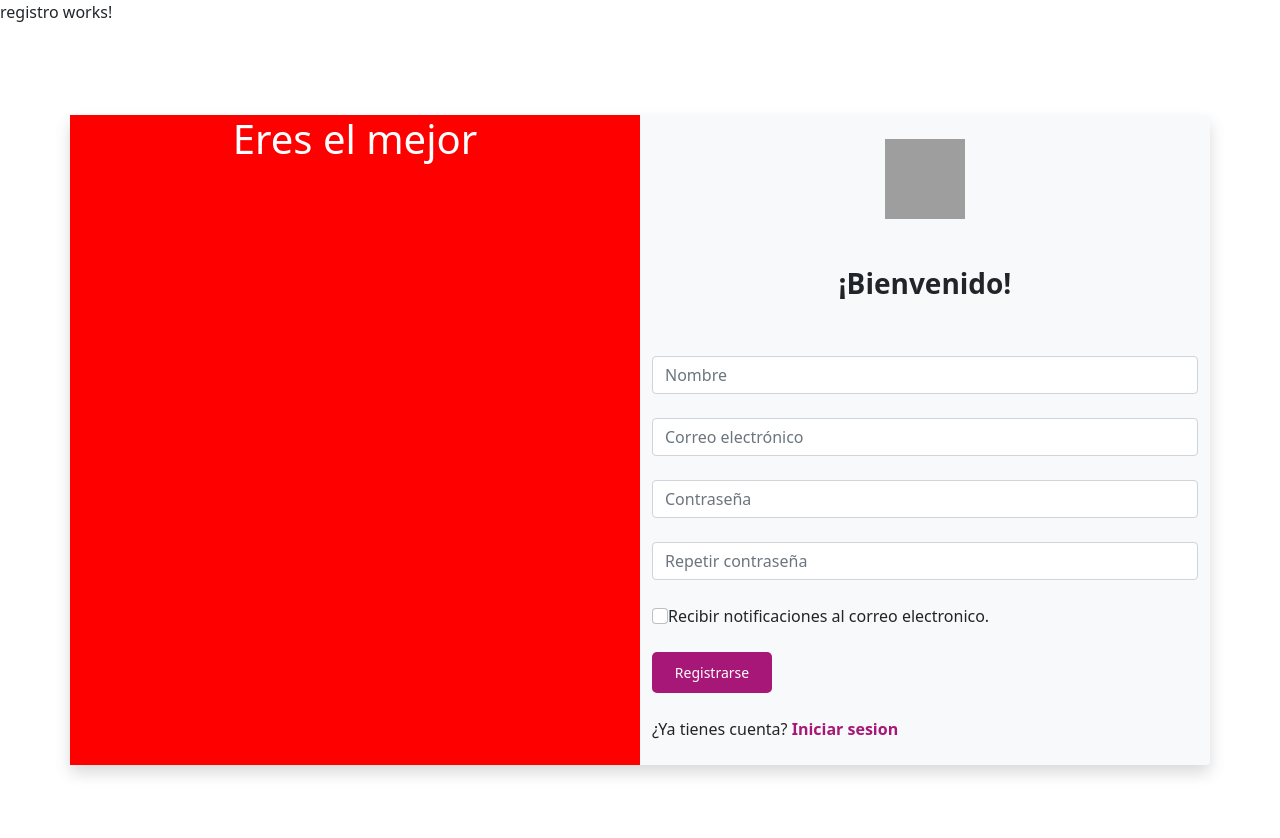
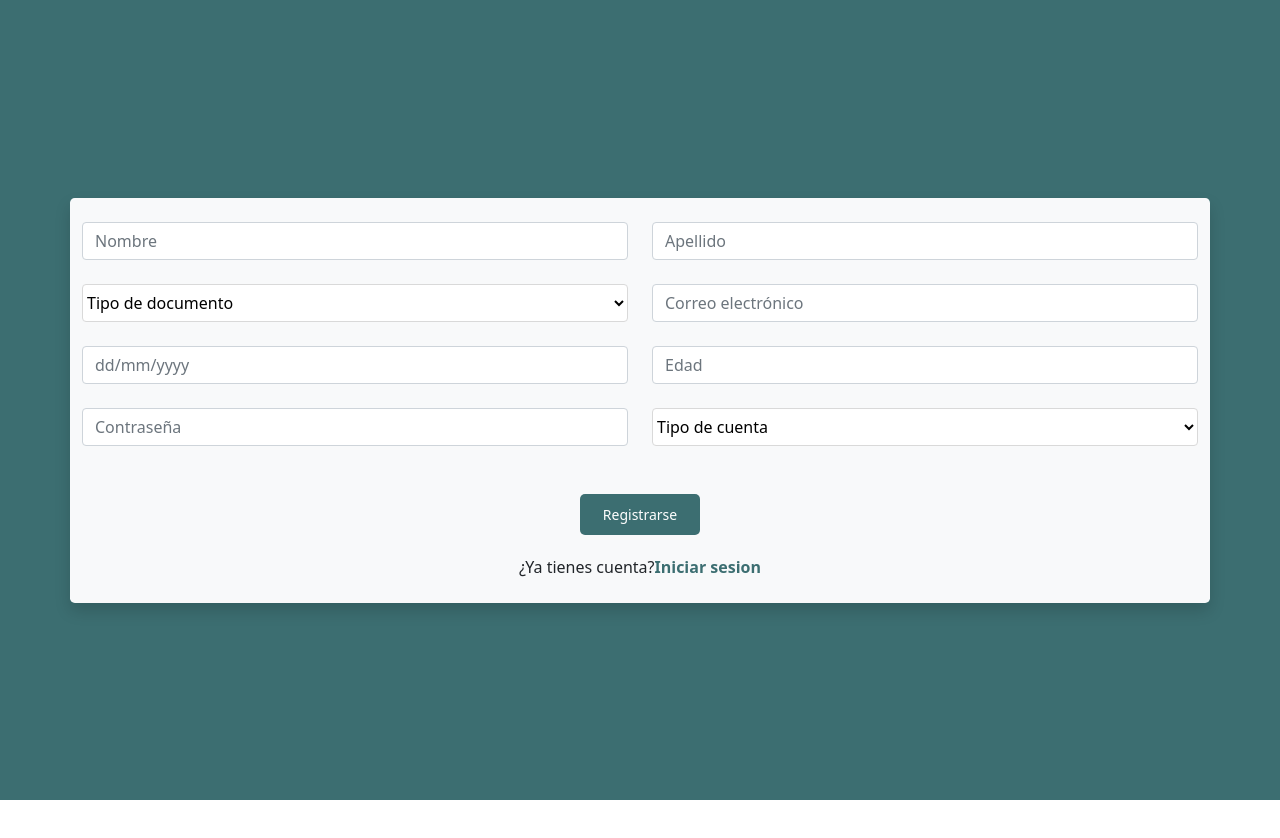
Before and after one commit to camaviga11/OinkApp, an Angular app in the folder FrontOinkApp/: page /registro in a window 1280 px wide. After the commit the page ends 800 px from the top, so only its background shows below. Built offline with nearby package versions, Linux system fonts and the light colour scheme; grey boxes are pictures that could not be loaded.

Commit message:
Terminado ele stilo y la estructura de l fotmulario de registro

```diff
--- a/FrontOinkApp/src/app/registro/registro.component.css
+++ b/FrontOinkApp/src/app/registro/registro.component.css
@@ -1,53 +1,51 @@
-/*General*/
-
-footer h4{
-	color: #a71777;
+/*Paleta de colores, no existe esta clase solo se usa para guardal los colores*/
+.paleta{
+	color:#353535;
+	color:#3C6E71;
+	color:#FFFFFF;
+	color:#D9D9D9;
+	color:#284B63;
+	color:#C4C4C4;
+	color:#E63946;
 }
-/*Mnsajes*/
-.fondo-form{
-    background-color: red;
-    /*background-image: url(../img/fondo-form.jpg);*/
-    background-position: center;
-    background-size: cover;
+.fondo{
+	background-color: #3C6E71;
+	height: 100vh;
+	display: flex;
+	flex-direction: row;
+	flex-wrap: wrap;
+	justify-content: center;
+	align-items: center;
 }
-.logo{
-    width: 80px;
-    height: 80px;
+.limon{
+	width: 50%;
+	margin-left: auto;
+	margin-right: auto;
 }
+/*Link para redireccionar*/
 a:link, a:visited, a:active{
-    color: #a71777;
+    color: #3C6E71;
     text-decoration: none;
 }
 a:hover{
-    text-shadow: 1px 1px 10px #360727;
+	color:#3C6E71;
+    text-shadow: 1px 1px 10px #284B63;
 }
-body{
-    background: white;
-    background: linear-gradient( to right, #360727,#a71777)
-}
+/*Inputs*/
 .contact-form input:focus {
 	box-shadow: none;
-	border: 1px solid #eee;
+	border: 2px solid #3C6E71;
 }
-
-.contact-form textarea {
-	font-size: 14px;
+select{
+	background-color: white;
+	border: 1px solid #D9D9D9;
+	border-radius: 4px;
+	height: 38px;
 	width: 100%;
-	min-width: 100%;
-	min-height: 120px;
-	height: 120px;
-	max-height: 180px;
-	border: 1px solid #eee;
-	border-radius: 0px;
-	margin-bottom: 30px;
 }
-
-.contact-form textarea:focus {
-	box-shadow: none;
-	border: 1px solid #eee;
-}
+/*Boton*/
 .contact-form button.filled-button {
-	background-color: #a71777;
+	background-color: #3C6E71;
 	color: #fff;
 	font-size: 14px;
 	text-transform: capitalize;
@@ -62,3 +60,51 @@ body{
 	cursor: pointer;
     width: 120px;
 }
+.fondo-form{
+    background-color: #284B63;
+    /*background-image: url(../img/fondo-form.jpg);*/
+    background-position: center;
+    background-size: cover;
+}
+
+
+/*
+footer h4{
+	color: #a71777;
+}*/
+/*Mnsajes*/
+/*Parte Izquierda*/
+
+
+/*
+.logo{
+    width: 80px;
+    height: 80px;
+}*/
+
+
+/*
+body{
+    background: white;
+    background: linear-gradient( to right, #360727,#a71777)
+}
+*/
+/*
+
+.contact-form textarea {
+	font-size: 100px;
+	width: 100%;
+	min-width: 100%;
+	min-height: 120px;
+	height: 120px;
+	max-height: 180px;
+	border: 1px solid #eee;
+	border-radius: 0px;
+	margin-bottom: 30px;
+}
+
+.contact-form textarea:focus {
+	box-shadow: none;
+	border: 5px solid blueviolet;
+}
+*/
--- a/FrontOinkApp/src/app/registro/registro.component.html
+++ b/FrontOinkApp/src/app/registro/registro.component.html
@@ -1,66 +1,84 @@
-<p>registro works!</p>
-<div class="fondo d-flex align-items-center justify-content-center vh-100 ">
-    <main class="container rounded shadow bg-light">
-        <div class="row">
-            <!--Lateral izquierda -->
-            <div class="col-md-6 fondo-form">
-                <h1 class="text-white text-center">Eres el mejor</h1>
-            </div>
-            <!--Lateral izquierda end-->
-            <!--Formulario login-->
-            <div class="col-md-6">
-                <div class="text-center pt-4">
-                    <img class="logo" src="../icons/controlador.png" alt="Logo formulario">
-                </div>
-                <h3 class="fw-bold text-center py-5">¡Bienvenido!</h3>
+<div class="fondo d-flex align-items-center justify-content-center vh-100 fondo">
+    <div class="col bg-light container shadow rounded-3">
         <div class="contact-form">
-                    <form id="contact" action="../control/registro.php" method="POST">
-                        <div class="row">
+            <form id="contact">
+                <div class="row mt-4">
+                    <!--Parte Izquierda-->
+                    <div class="col-sm-6">
                         <div class="mb-4">
                             <fieldset>
-                                    <input name="nombre" type="text" class="form-control" id="name"
-                                        placeholder="Nombre" required="">
+                                <input name="nombre" type="text" class="form-control" id="id_nombre" placeholder="Nombre"
+                                    required="" />
                             </fieldset>
                         </div>
                         <div class="mb-4">
+                            <select>
+                                <option selected>Tipo de documento</option>
+                                <option value="1">cedula de ciudadania</option>
+                                <option value="2">Targeta de identidad</option>
+                            </select>
+                        </div>
+                        <div class="mb-4">
                             <fieldset>
-                                    <input name="correo" type="email" class="form-control" id="email"
-                                        placeholder="Correo electrónico" required="">
+                                <input name="fecha" type="text" class="form-control" id="id_fecha"
+                                    placeholder="dd/mm/yyyy" required="" />
                             </fieldset>
                         </div>
                         <div class="mb-4">
                             <fieldset>
                                 <input name="contrasena" type="password" class="form-control" id="subject"
-                                        placeholder="Contraseña" required="">
+                                    placeholder="Contraseña" required="" />
+                            </fieldset>
+                        </div>
+                    </div>
+                    <!--Parte Izquierda end-->
+                    <!--Parte Derecha-->
+                    <div class="col-sm-6">
+                        <div class="mb-4">
+                            <fieldset>
+                                <input name="apellido" type="text" class="form-control" id="id_apellido" placeholder="Apellido"
+                                    required="" />
                             </fieldset>
                         </div>
                         <div class="mb-4">
                             <fieldset>
-                                    <input name="repetirContrasena" type="password" class="form-control"
-                                        id="subject" placeholder="Repetir contraseña" required="">
+                                <input name="documento" type="number" class="form-control" id="id_documento"
+                                    placeholder="Correo electrónico" required="" />
                             </fieldset>
                         </div>
                         <div class="mb-4">
-                                <input class="form-check-input" type="checkbox" name="suscrito" value="1">
-                                <label class="form-check-label" for="suscrito"> Recibir notificaciones al correo
-                                    electronico.</label>
-                            </div>
-                            <div class="mb-1">
                             <fieldset>
-                                    <button type="submit" id="form-submit"
-                                        class="filled-button">Registrarse</button>
+                                <input name="edad" type="number" class="form-control" id="id_edad"
+                                    placeholder="Edad" required="" />
                             </fieldset>
                         </div>
                         <div class="mb-4">
-                                <span>¿Ya tienes cuenta? <a href="login.html"><b>Iniciar sesion</b></a></span>
+                            <select>
+                                <option selected>Tipo de cuenta</option>
+                                <option value="1">Cuenta ahorros</option>
+                                <option value="2">Cuenta corriente</option>
+                            </select>
                         </div>
 
 
+
+                    </div>
+                    <!--Parte Derecha end-->
+                    <!--Boton-->
+                    <fieldset class="text-center mt-4">
+                        <button type="submit" id="form-submit" class="filled-button">
+                            Registrarse
+                        </button>
+                    </fieldset>
+                    <!--Boton end-->
+                    <!--Redireccion-->
+                    <div class="mb-4 text-center">
+                        <span>¿Ya tienes cuenta?<a href="login.html"><b>Iniciar sesion</b></a></span>
+                    </div>
+                    <!--Redireccion end-->
                 </div>
             </form>
         </div>
     </div>
-            <!--Formulario login end-->
+
 </div>
-    </main>
-</div>
```
Lines whose indentation alone changed are shown as unchanged.
